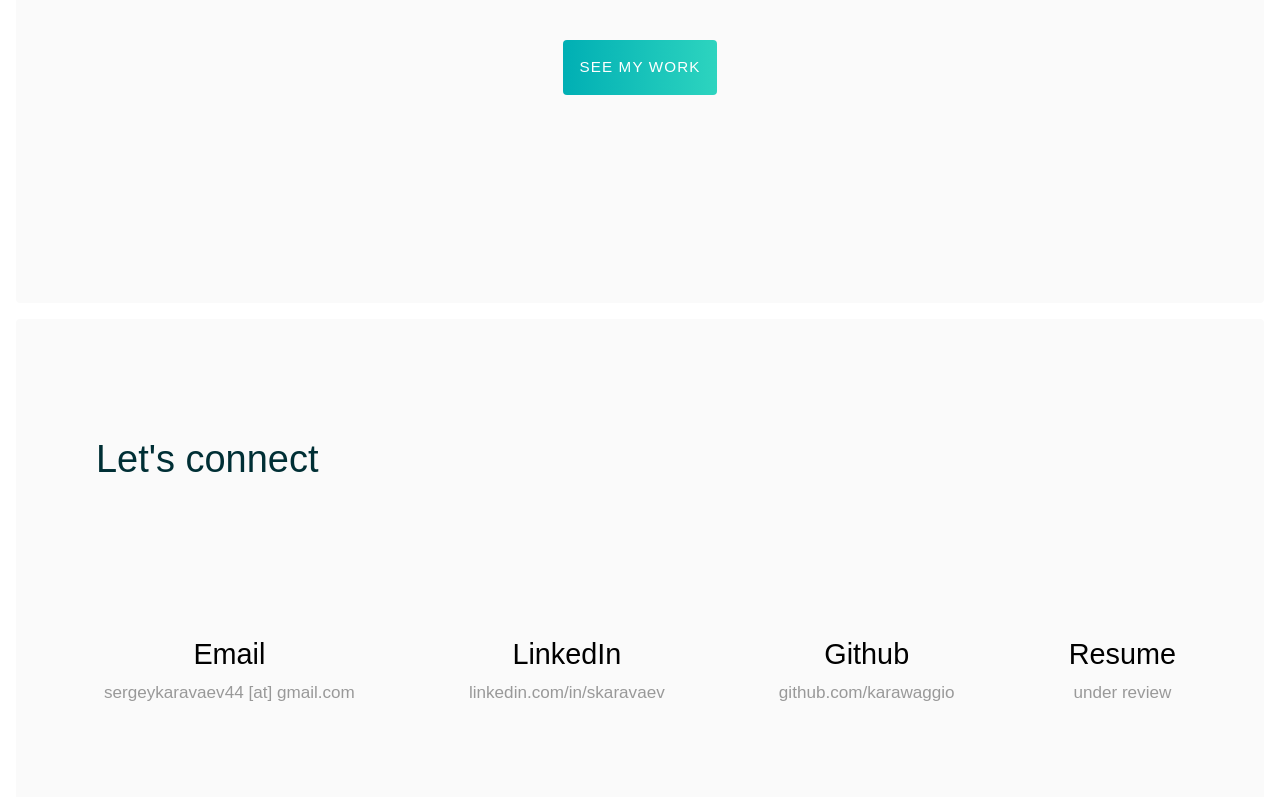
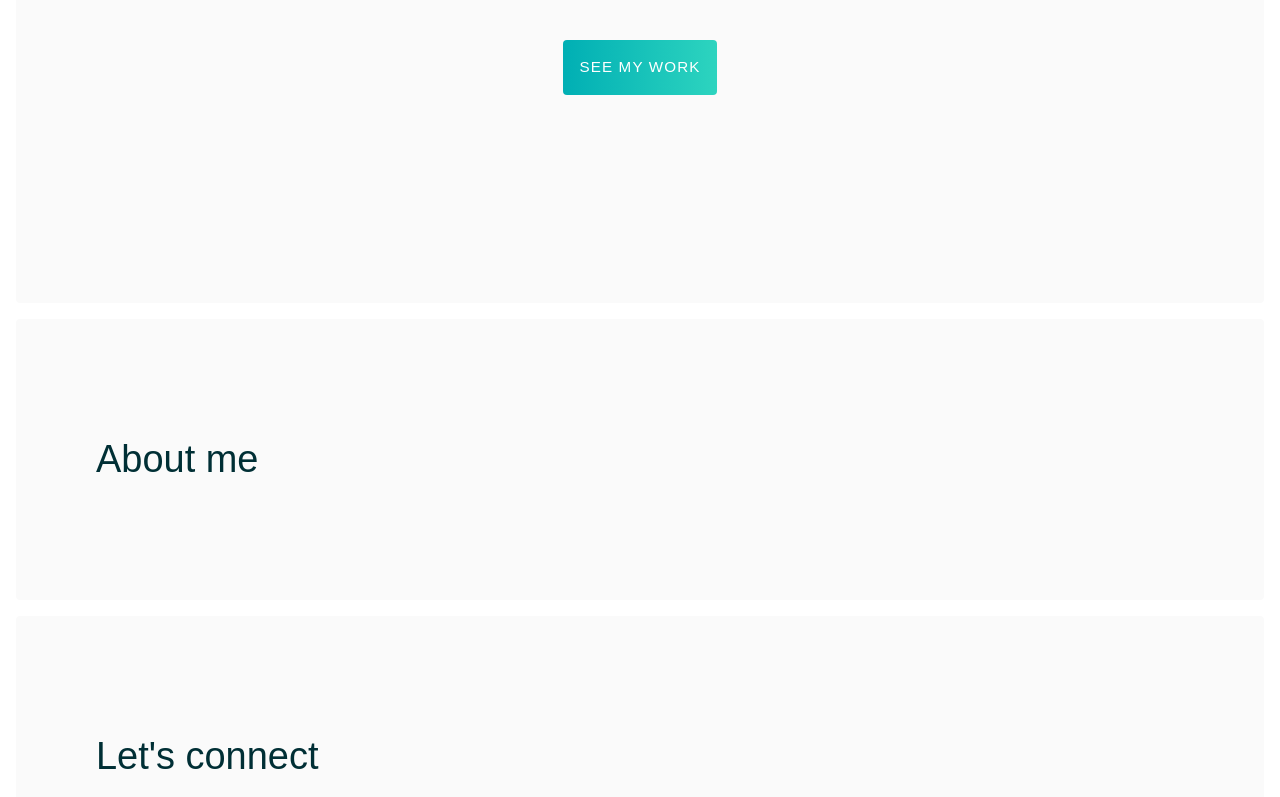
Before and after one commit to karawaggio/portfolio-2023, a Next.js app: page / in a window 1280 px wide. Shown: the part 477-1274 px from the top of the page. Built offline with nearby package versions, Linux system fonts and the light colour scheme; some icons are missing.

Commit message:
add about me section

```diff
--- /dev/null
+++ b/pages/components/AboutSection.js
@@ -0,0 +1,13 @@
+import Image from "next/image"
+
+function AboutSection() {
+    return(
+        <section className="xs-max:mt-0.8rem xs-min:m-4 md-min:p-12 p-4 bg-light-grey rounded">
+          <div className="py-4 px-8 my-12 mx-auto">
+            <h2 className="md-max:text-center md-max:text-h2sectionmd md-min:text-h2sectionlg leading-normal text-dark">About me</h2>
+          </div>
+        </section>
+    );
+}
+
+export default AboutSection;
--- a/pages/index.js
+++ b/pages/index.js
@@ -1,6 +1,7 @@
 import Head from "next/head"
 import Header from "./components/Header"
 import HeroSection from "./components/HeroSection"
+import AboutSection from "./components/AboutSection"
 import SocialSection from "./components/SocialSection"
 import Footer from "./components/footer/Footer"
 
@@ -15,6 +16,7 @@ export default function Home() {
         <main>
           <Header/>
           <HeroSection/>
+          <AboutSection/>
           <SocialSection/>
         </main>
 
```
